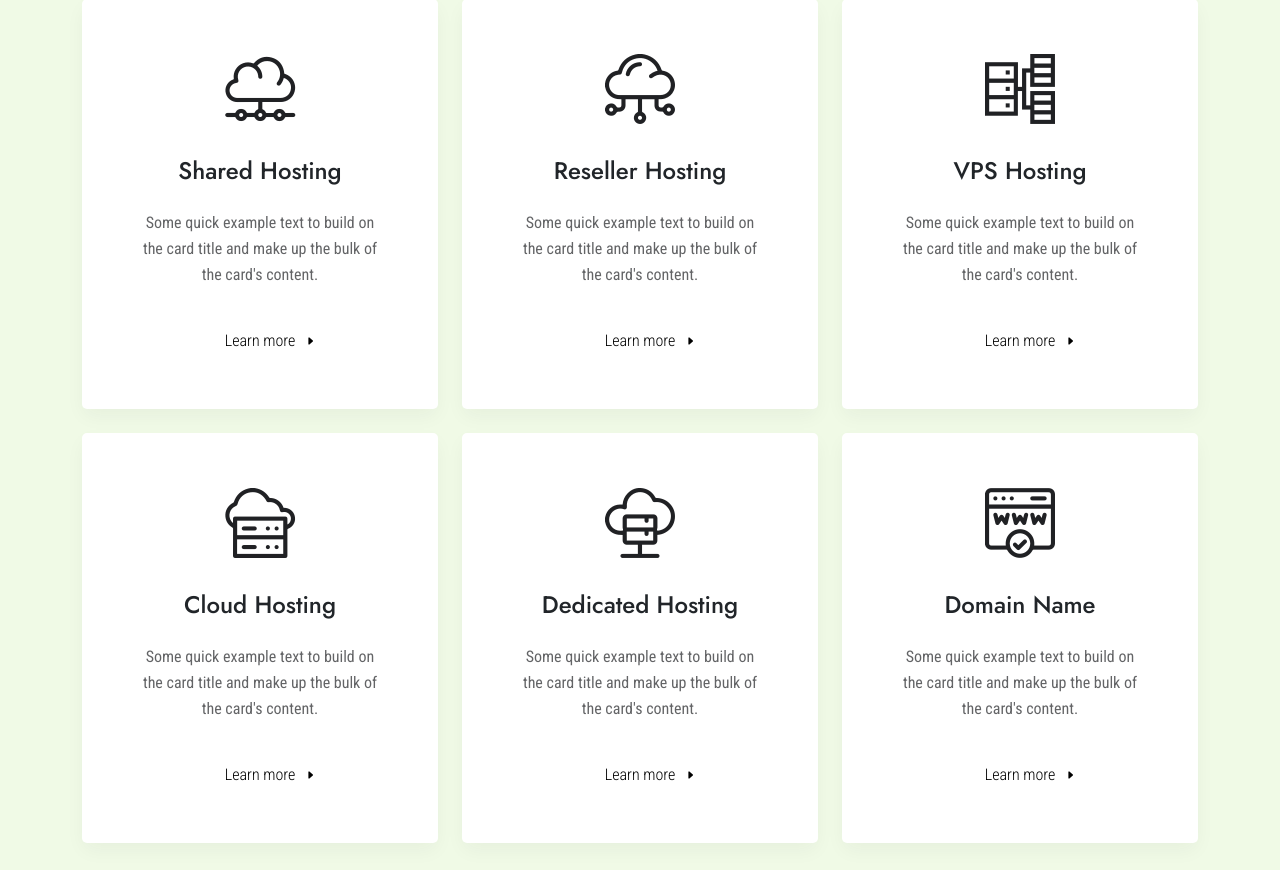
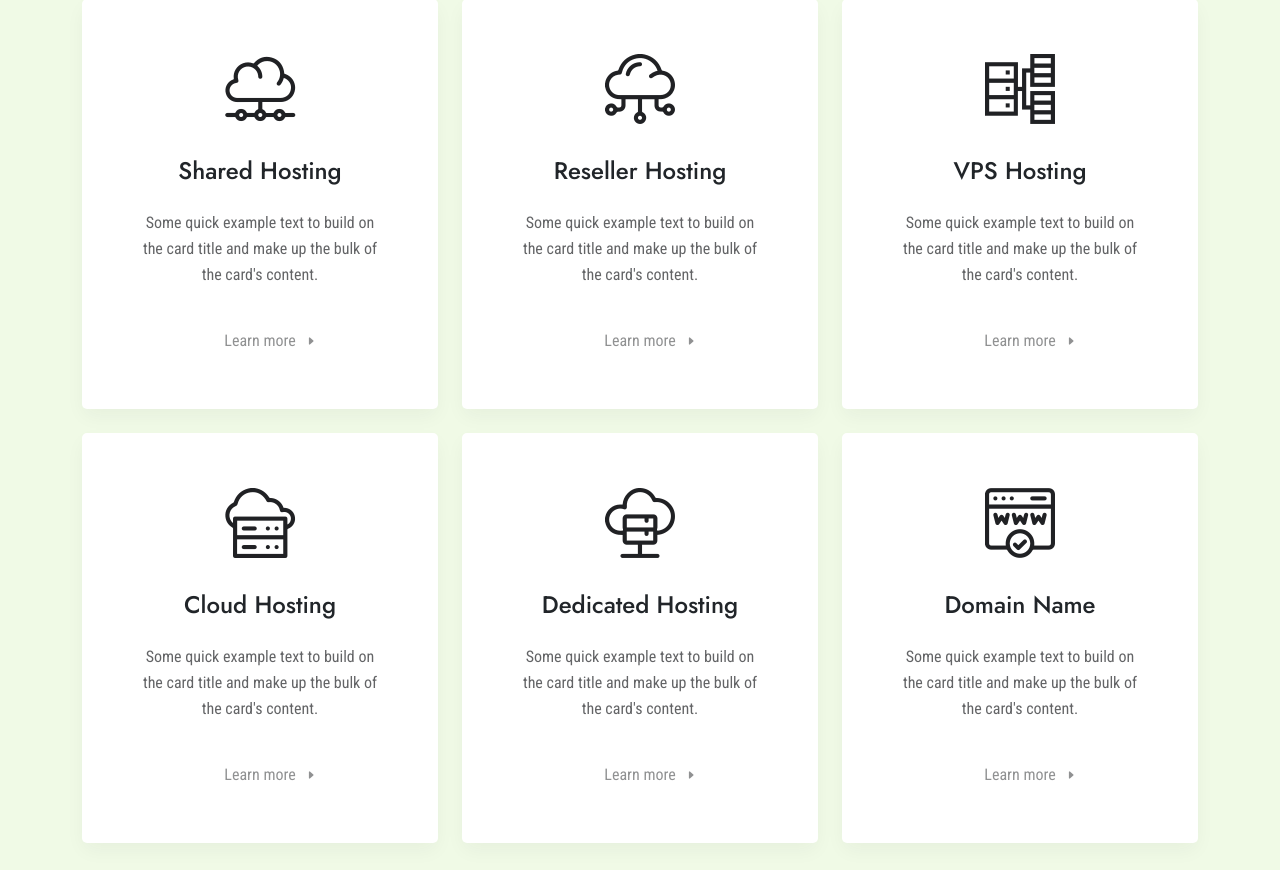
Before and after one commit to imation82/hoston-premium, a PHP site: page / in a window 1280 px wide. Shown: the part 1781-2651 px from the top of the page. Run offline with PHP 8.4, Linux system fonts and the light colour scheme; some web fonts are replaced.

Commit message:
Updated - Anchor color

```diff
--- a/assets/css/custom.css
+++ b/assets/css/custom.css
@@ -163,9 +163,9 @@ section {
 .btn-hoston-link {
   font-family: "Roboto Condensed";
   font-size: 16px;
-  font-weight: 300;
+  font-weight: 400;
   line-height: 22px;
-  color: #000000;
+  color: #909192;
   position: relative;
   display: inline-block;
   text-decoration: none;
@@ -282,7 +282,7 @@ section {
 
 .services__block:hover .services__block--btn a {
   color: #FFFFFF;
-  text-decoration: underline;
+  text-decoration: none;
 }
 
 .support {
--- a/assets/css/custom.scss
+++ b/assets/css/custom.scss
@@ -149,8 +149,8 @@ section {
 }
 
 .btn-hoston-link {
-    @include fontStyle('Roboto Condensed', 16px, 300, 22px);
-    color: $black;
+    @include fontStyle('Roboto Condensed', 16px, 400, 22px);
+    color: $black-400;
     position: relative;
     display: inline-block;
     text-decoration: none;
@@ -260,7 +260,7 @@ section {
         }
         &:hover .services__block--btn a {
             color: $white;
-            text-decoration: underline;
+            text-decoration: none;
         }
     }
 }
```
Also changed, not shown: 1 other file.
